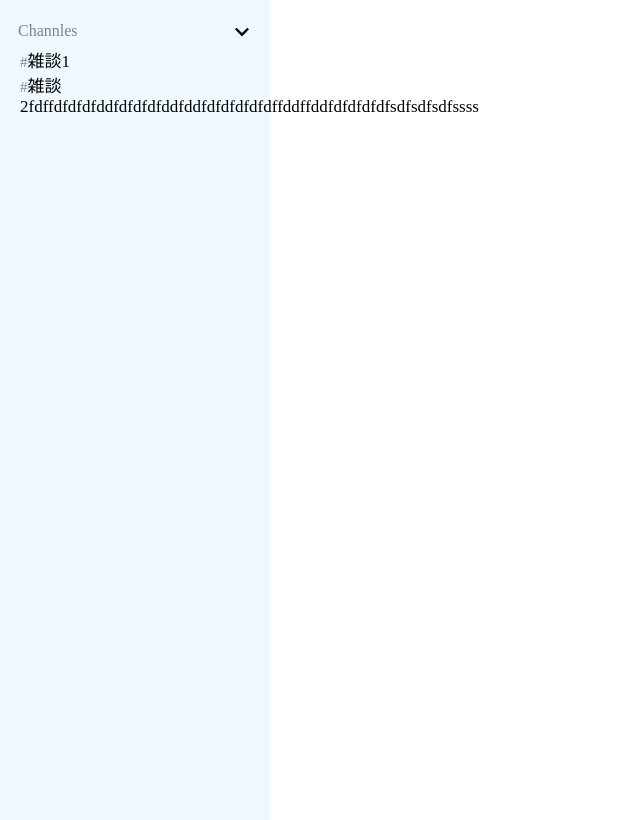
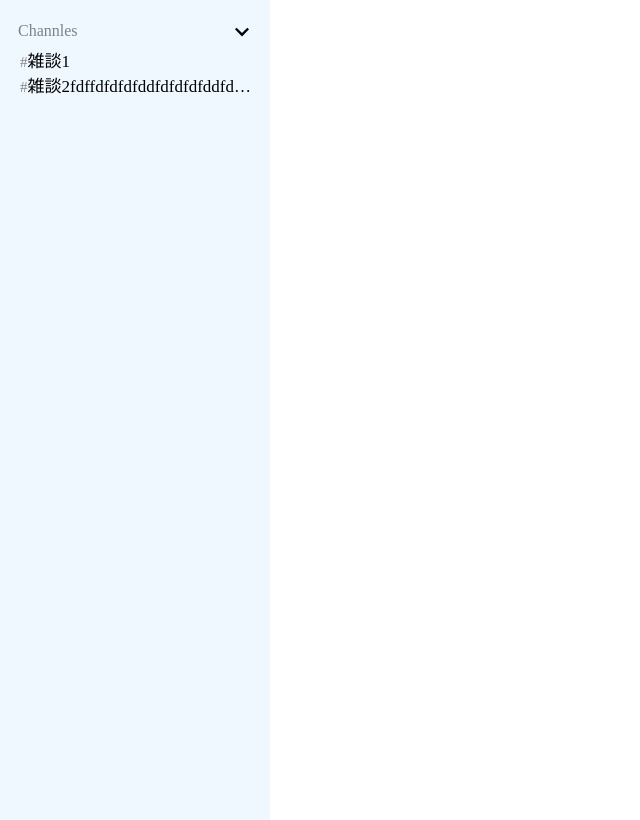
Before and after one commit to Cosmic-rare/c-app-v3.0, a React (Create React App) app: page / in a window 1280 px wide. Shown: the whole page, without its empty margins (0-640 px from the left). Built offline with nearby package versions, Linux system fonts and the light colour scheme.

Commit message:
Fix: Sidebar content-orverflow

```diff
--- a/src/components/Toggle-sidebar.css
+++ b/src/components/Toggle-sidebar.css
@@ -21,6 +21,9 @@
   list-style: none;
   margin-left: 6px;
   font-size: 17px;
+  overflow: hidden;
+  text-overflow: ellipsis;
+  white-space: nowrap;
 }
 
 .list-item::before {
```
